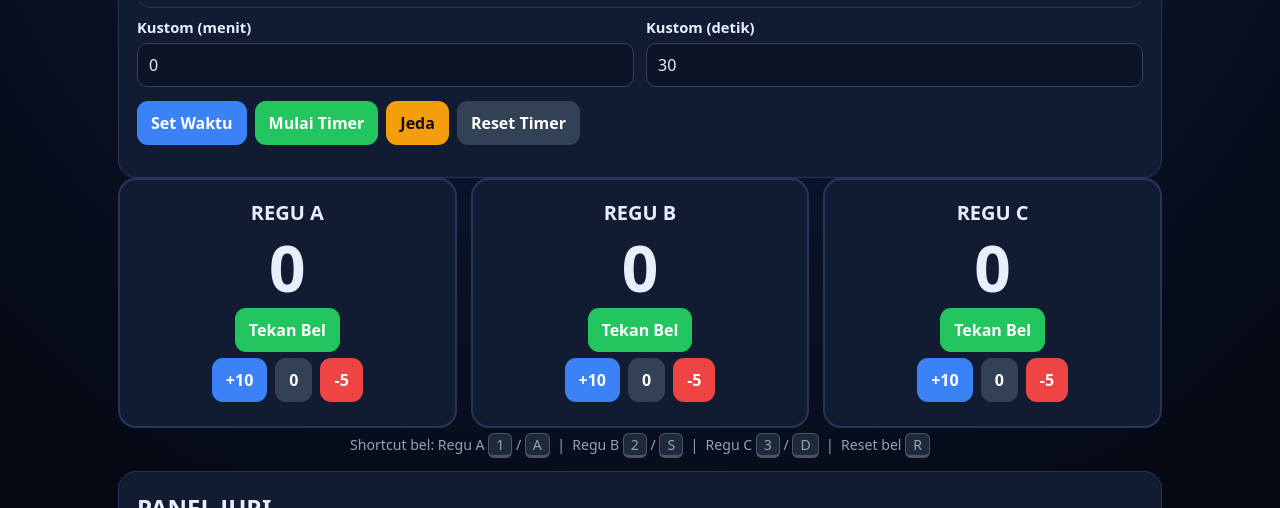
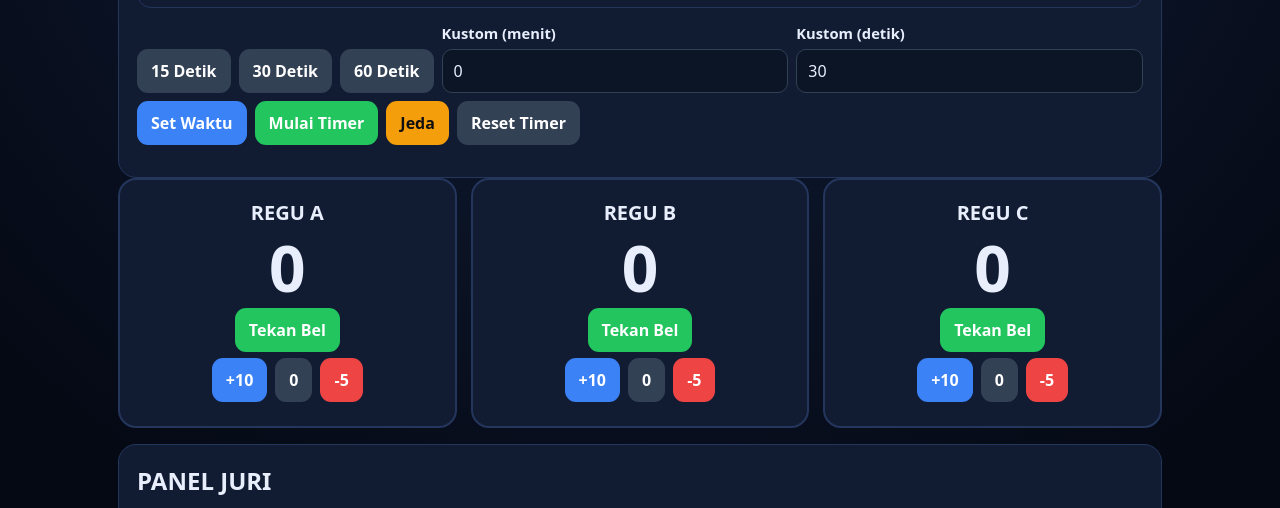
Before and after one commit to smpn4majenang/lcc-2026, a plain HTML site: page index.html in a window 1280 px wide. Shown: the part 267-775 px from the top of the page. Drawn offline with Linux system fonts and the light colour scheme.

Commit message:
Tata letak: kontrol timer jadi 1 baris (preset + kustom), baris shortcut disembunyikan

```diff
--- a/index.html
+++ b/index.html
@@ -38,6 +38,9 @@
   label{font-weight:700;display:block;margin-bottom:5px;font-size:.92rem}
   input[type=text],input[type=number],select{width:100%;font:inherit;border:1px solid #334155;border-radius:10px;padding:9px 11px;background:#0b1526;color:var(--ink)}
   .field{margin:8px 0}
+  .timer-row{display:flex;gap:8px;align-items:flex-end;flex-wrap:nowrap;margin:14px 0 8px}
+  .timer-row .field{flex:1;min-width:0;margin:0}
+  .timer-row .btn{flex-shrink:0;white-space:nowrap}
   .kecil{font-size:.88rem;color:var(--muted)}
   .footer{text-align:center;color:var(--muted);font-size:.85rem;padding:18px}
   kbd{background:#1e293b;border:1px solid #475569;border-bottom-width:3px;border-radius:6px;padding:1px 7px;font-family:inherit}
@@ -66,14 +69,10 @@
       <div id="tampilTimer">00:30</div>
       <div class="status"><span class="dot" id="titikSheets"></span><span id="teksSheets">Sheets: Belum Terhubung</span></div>
     </div>
-    <!-- Tombol preset durasi disembunyikan (atas permintaan Wartam); kustom menit/detik tetap dipakai. -->
-    <h3 style="margin:20px 0 8px;display:none">Durasi Timer</h3>
-    <div class="btn-row" style="justify-content:flex-start;display:none">
+    <div class="timer-row">
       <button class="btn abu" data-detik="15" type="button">15 Detik</button>
       <button class="btn abu" data-detik="30" type="button">30 Detik</button>
       <button class="btn abu" data-detik="60" type="button">60 Detik</button>
-    </div>
-    <div class="grid2">
       <div class="field"><label for="timerMenit">Kustom (menit)</label><input id="timerMenit" type="number" min="0" value="0"></div>
       <div class="field"><label for="timerDetik">Kustom (detik)</label><input id="timerDetik" type="number" min="0" max="59" value="30"></div>
     </div>
@@ -89,7 +88,7 @@
 
   <section class="cards" id="kartuRegu"></section>
 
-  <p class="kecil" style="text-align:center;margin:6px 0">Shortcut bel: Regu A <kbd>1</kbd> / <kbd>A</kbd> &nbsp;|&nbsp; Regu B <kbd>2</kbd> / <kbd>S</kbd> &nbsp;|&nbsp; Regu C <kbd>3</kbd> / <kbd>D</kbd> &nbsp;|&nbsp; Reset bel <kbd>R</kbd></p>
+  <p class="kecil" style="text-align:center;margin:6px 0;display:none">Shortcut bel: Regu A <kbd>1</kbd> / <kbd>A</kbd> &nbsp;|&nbsp; Regu B <kbd>2</kbd> / <kbd>S</kbd> &nbsp;|&nbsp; Regu C <kbd>3</kbd> / <kbd>D</kbd> &nbsp;|&nbsp; Reset bel <kbd>R</kbd></p>
 
   <section class="panel">
     <h2>PANEL JURI</h2>
```
